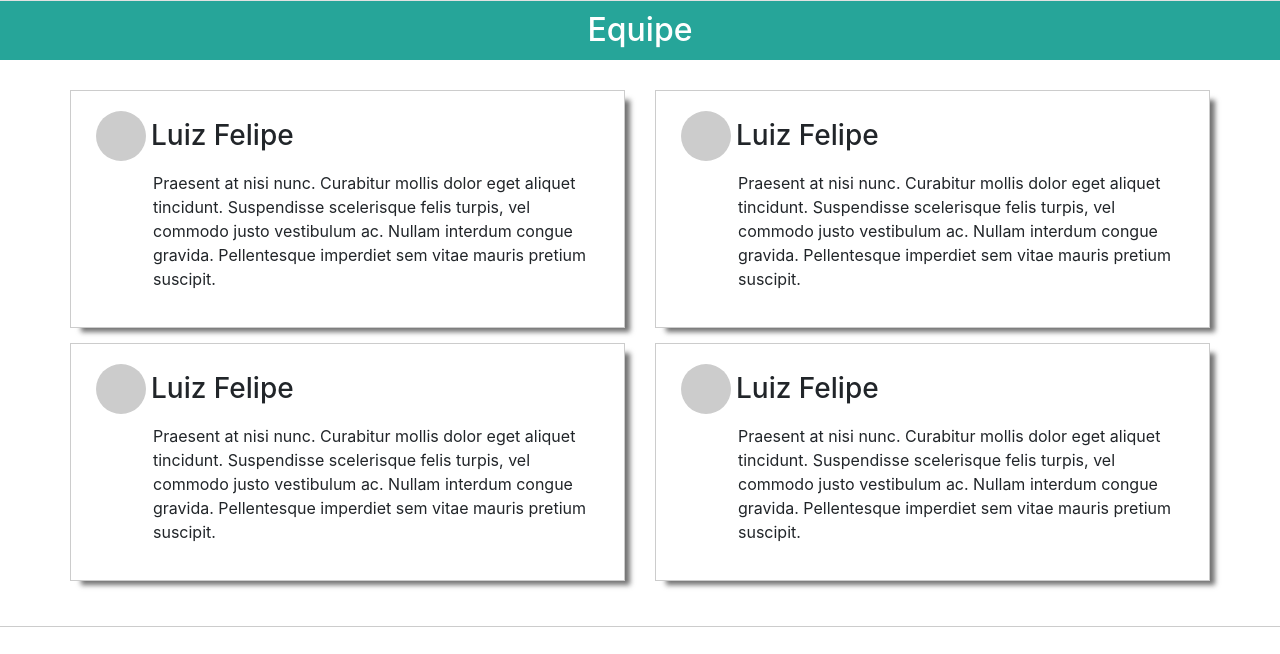
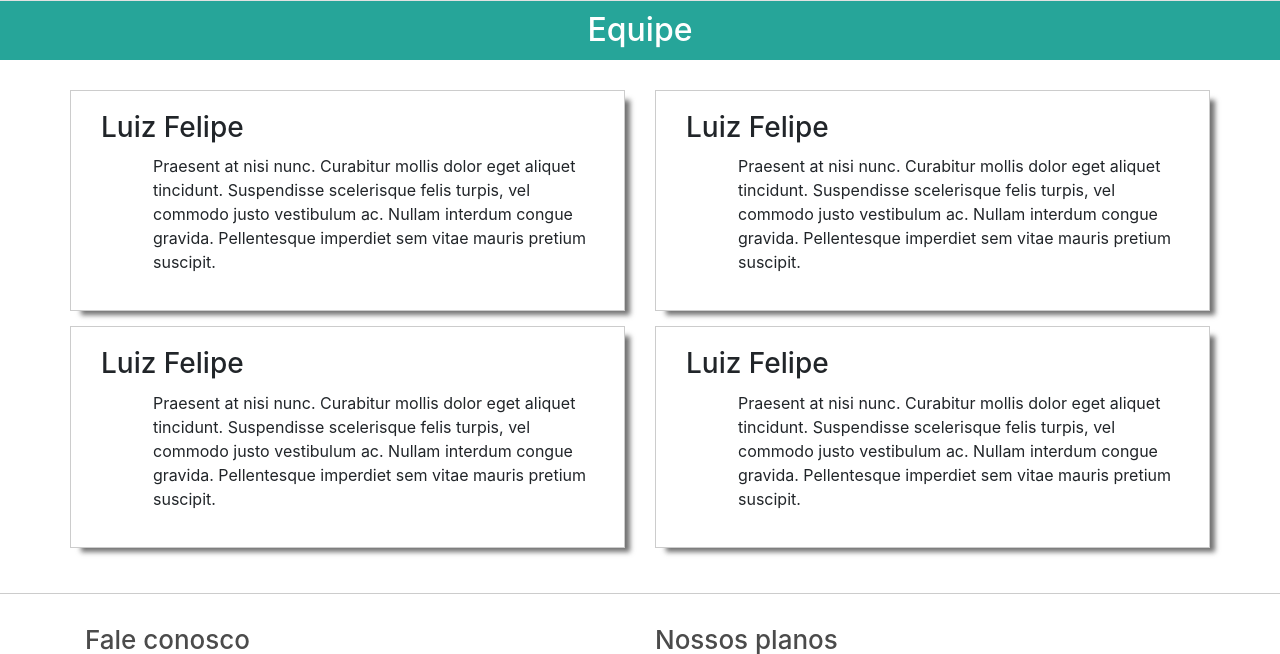
Before and after one commit to LuizFelipeGondim/cms-project, a PHP site: page / in a window 1280 px wide. Shown: the part 1363-2017 px from the top of the page. Run offline with PHP 8.4, Linux system fonts and the light colour scheme.

Commit message:
css icon added

```diff
--- a/projeto/css/style.css
+++ b/projeto/css/style.css
@@ -171,12 +171,12 @@ section.equipe h2{
 
 .user-picture{
     display: inline-block;
-    width: 50px;
-    height: 50px;
-    background-color: #ccc;
-    border-radius: 50%;
 }
 
+.user-picture .icon-equipe{
+    font-size: 50px;
+    margin-top: 5px ;
+}
 /*------------------*/
 
 section.final-page{
```
